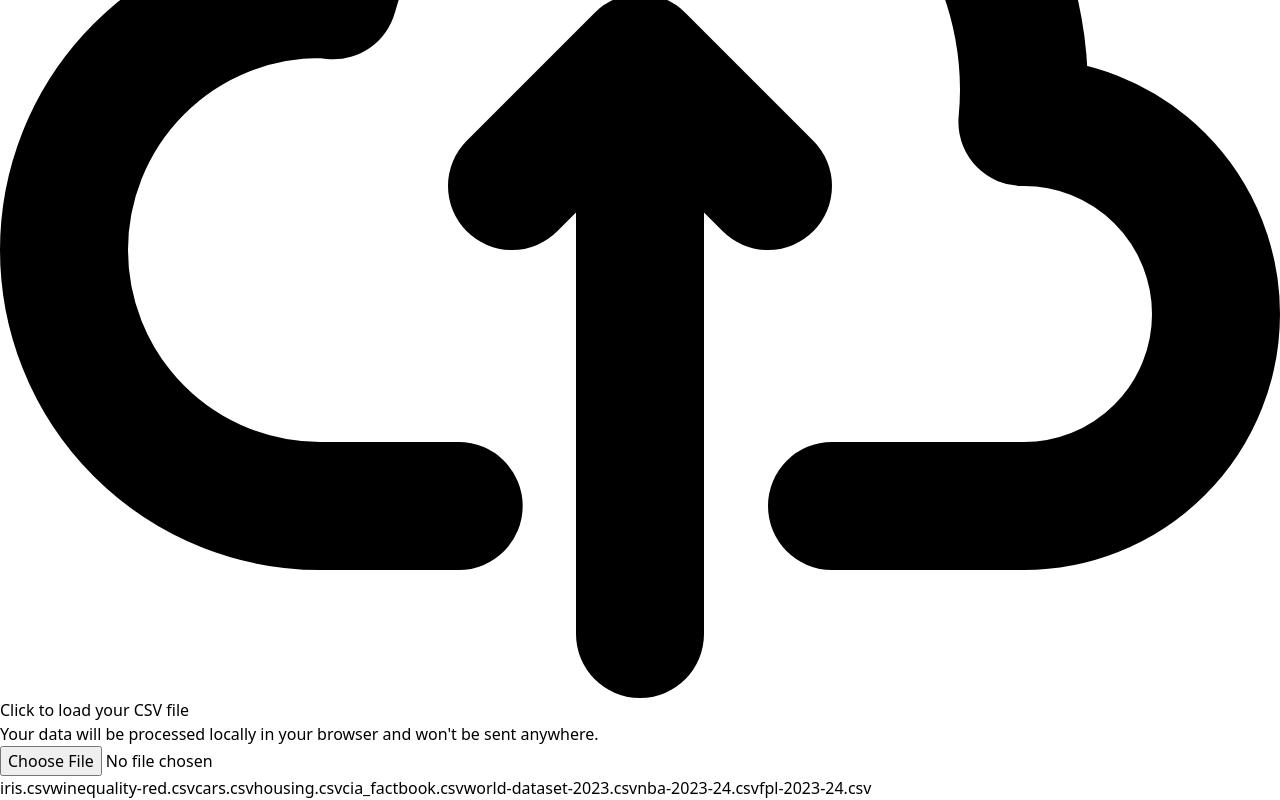
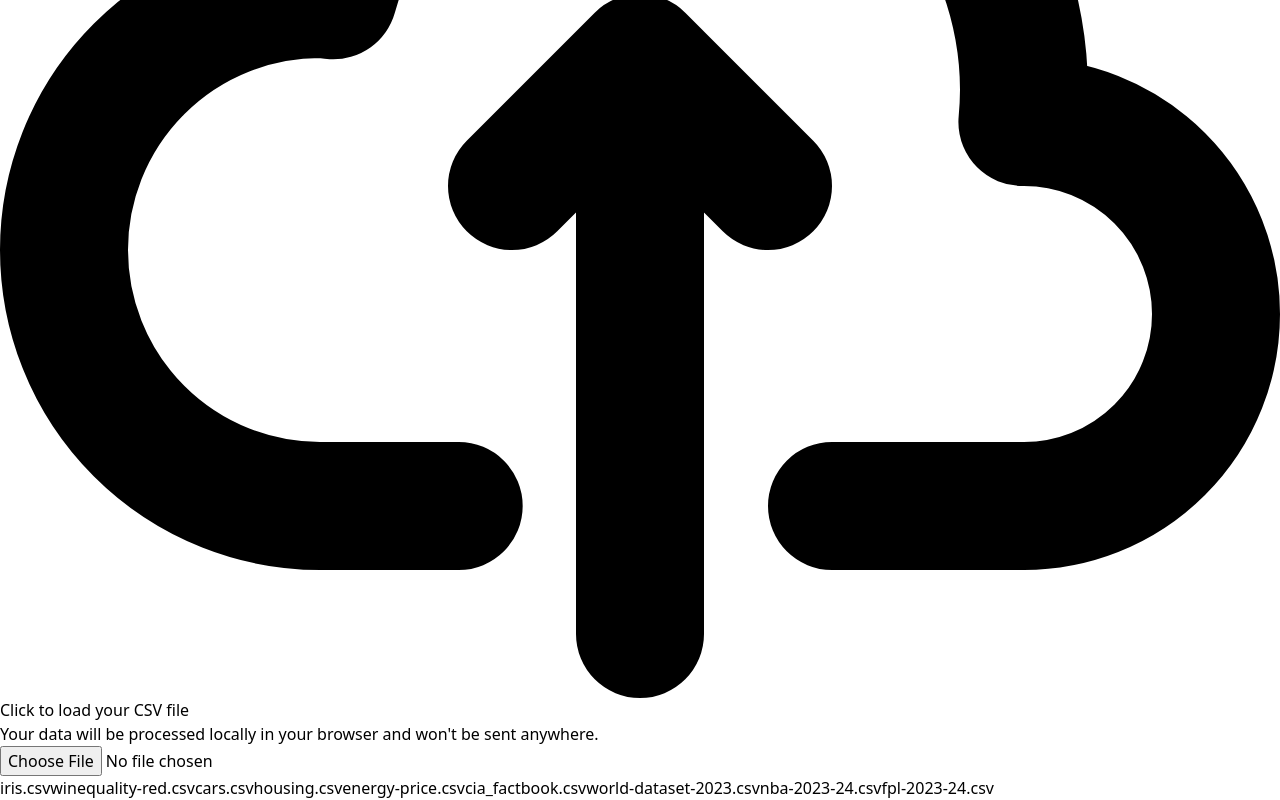
Before and after one commit to visprex/visprex, a React (Vite) app: page / in a window 1280 px wide. Shown: the part 6997-7797 px from the top of the page. Built offline with nearby package versions, Linux system fonts and the light colour scheme.

Commit message:
add energy data example

```diff
--- a/src/components/data/constants.ts
+++ b/src/components/data/constants.ts
@@ -21,6 +21,11 @@ export const datasets = [
         reference: "https://www.kaggle.com/datasets/yasserh/housing-prices-dataset",
     },
     {
+        name: "energy-price.csv",
+        description: "FRED Global Price of Energy Index.",
+        reference: "https://fred.stlouisfed.org/series/PNRGINDEXM",
+    },
+    {
         name: "cia_factbook.csv",
         description: "CIA Factbook on Countries (2014)",
         reference: "https://www.openintro.org/data/index.php?data=cia_factbook",
```
